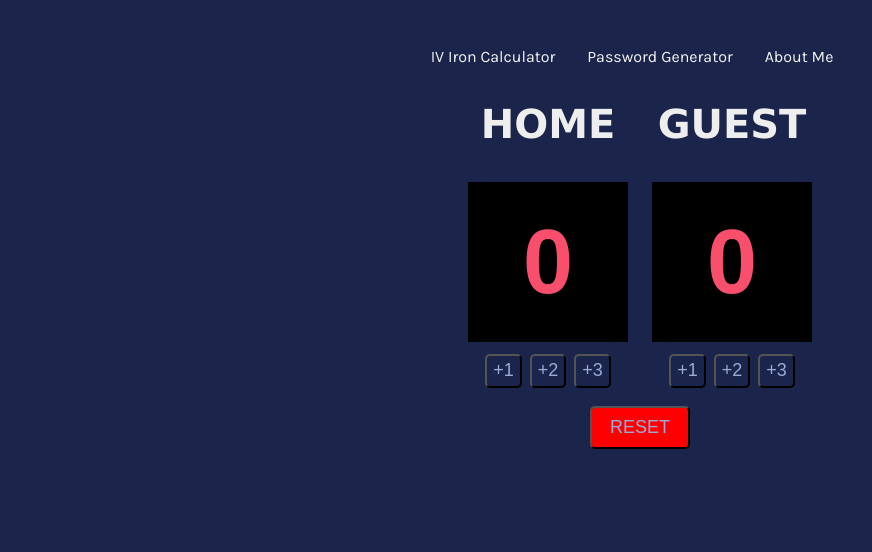
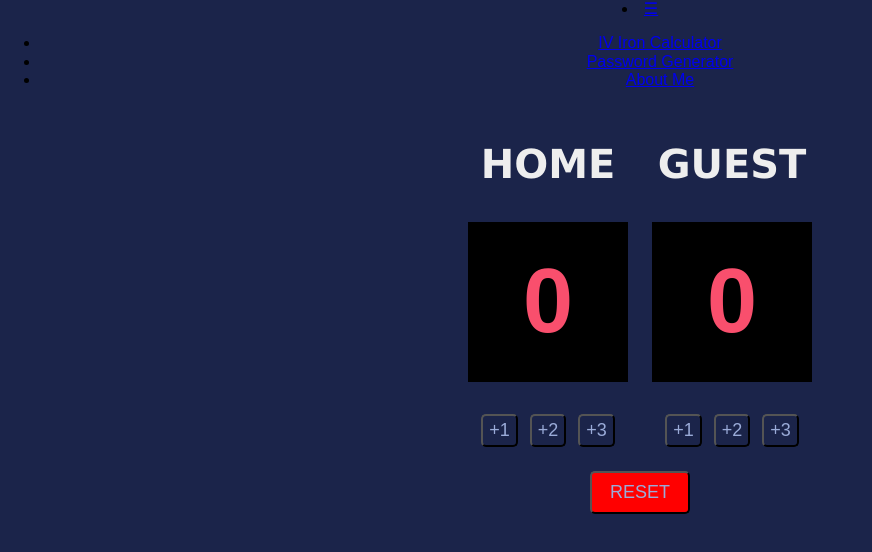
Before and after one commit to Pharma2022/Basketball-ScoreCard, a website built with Vite: page index.html in a window 1280 px wide. Shown: the whole page, without its empty margins (0-872 px from the left). Built offline with nearby package versions, Linux system fonts and the light colour scheme; a web font is replaced by a local one.

Commit message:
Update index.css

```diff
--- a/index.css
+++ b/index.css
@@ -1,195 +1,58 @@
-*, *::before,*::after{
-    box-sizing: border-box;
-
-
-
-    }
+*, *::before,*::after{ box-sizing: border-box;
+text-align: center; }
 
 html, body {
 margin: 0;
 padding: 0;
-   font-family: 'Cursed Timer ULiL', sans-serif;
-}
+background-color: #1B244A;
+font-family: 'Cursed Timer ULiL', sans-serif;}
 
 
-body {
-    margin:auto;
-    background-color: #1B244A;
+body,.scorecard,.home,.guest,.container{
 display: flex;
 flex-direction: column;
 justify-content: center;
-    align-content: center;
-}
+margin: auto;}
 
-header{
-    font-family: 'Karla', sans-serif;
-}
 .container {
-    display: flex;
+  flex-direction: row;
+   max-width: 40em;}
 
-    justify-content: space-around;
-    margin: auto;
-
-    max-width: 40em;
-}
 .scorecard{
-
-
+margin:  0.5rem 0.75rem ;
+margin-top:0;
 font-weight: 25rem;;
 font-size: 5.625rem;
 line-height: 141%;
-/* or 141% */
 color: #F94F6D;
-text-align: center;
-
-
 background:black;
 width: 10rem;
-height: 10rem;
-
-
-margin:  0.5rem 0.75rem ;
-margin-top:0;
-display: flex;
-flex-direction: column;
-justify-content: space-evenly;
-
-
-
-}
+height: 10rem;}
 
 h3 {
 font-family: Verdana, Geneva, Tahoma, sans-serif;
-
 font-weight: 700;
 font-size: 2.5rem;
 line-height: 90%;
-/* identical to box height, or 90% */
 text-align:center;
-color: #EEEEEE;
-}
-
+color: #EEEEEE;}
 
 #reset{
-display:flex;
-flex-direction: row;
- margin:1em auto;
-
 padding: 0.3em 1em;
-    background: red;
-
-
-
-
-
-
-}
+background: red;}
 
 .homeBtn, .guestBtn{
     display: flex;
-    margin: 0 auto;
+    justify-content: space-evenly;
+    margin: 1rem auto;}
 
-}
 button {
-
-
-margin: 0.25rem;
+margin: 0.5rem 0.375rem;
 margin-bottom: 0;
-
 color:#9AABD8;
 background-color: #1B244A;
-font-family: CursedTimer;
-
 font-weight: 400;
 font-size: 1.125rem;
 line-height: 155%;
-/* or 155% */
-
 border-radius: 5px;
- font-family: 'Cursed Timer ULiL', sans-serif;
-
-}
-.home,.guest{
-    display: inline-flex;
-    flex-direction: column;
- margin: 0 auto;
-    justify-content: center;
-
-}
-
-
-
-
-.nav{
-    display: flex;
-    flex-direction: column;
-    margin: 1em auto auto 1em ;
-    padding: 0;
-
-    }
-
-
-
-    @media (max-width:40em){
-.mt0{
-    margin-top: 0em;
-
-
-}
-
-    .nav{
-        display: none;
-    }
-    .container{
-        max-width: fit-content;
-    }
-    header{
-        text-align: justify;
-    }
-
-}
-
-.btn{
-   margin-left: 1em;
-}
-
-#btn{ width: 50%;}
-#btn:hover,#btn:focus{
-        cursor: pointer;}
-
-li{ list-style: none;
-    margin-top:1em;}
-
-a{text-decoration: none;
-    color: whitesmoke;}
-a:hover,a:focus,{
-    text-decoration: underline;
-    cursor: pointer;}
-
-@media(min-width: 40em){
-    header{
-    display: flex;
-    flex-direction: column;
-
-    margin:  auto;
-    text-align: left;
-   justify-content: space-evenly;}
-
-
-.btn{
-    display: none;}
-    nav{
-     margin: 0 auto;
-    }
-.nav{
-
-
-    flex-direction: row;
-    justify-content: center;
-
-
-}
-li{
-    margin:  2em 2em 0em 0em ;
-}
-}
+font-family: 'Cursed Timer ULiL', sans-serif;}
```
Lines whose indentation alone changed are shown as unchanged.
